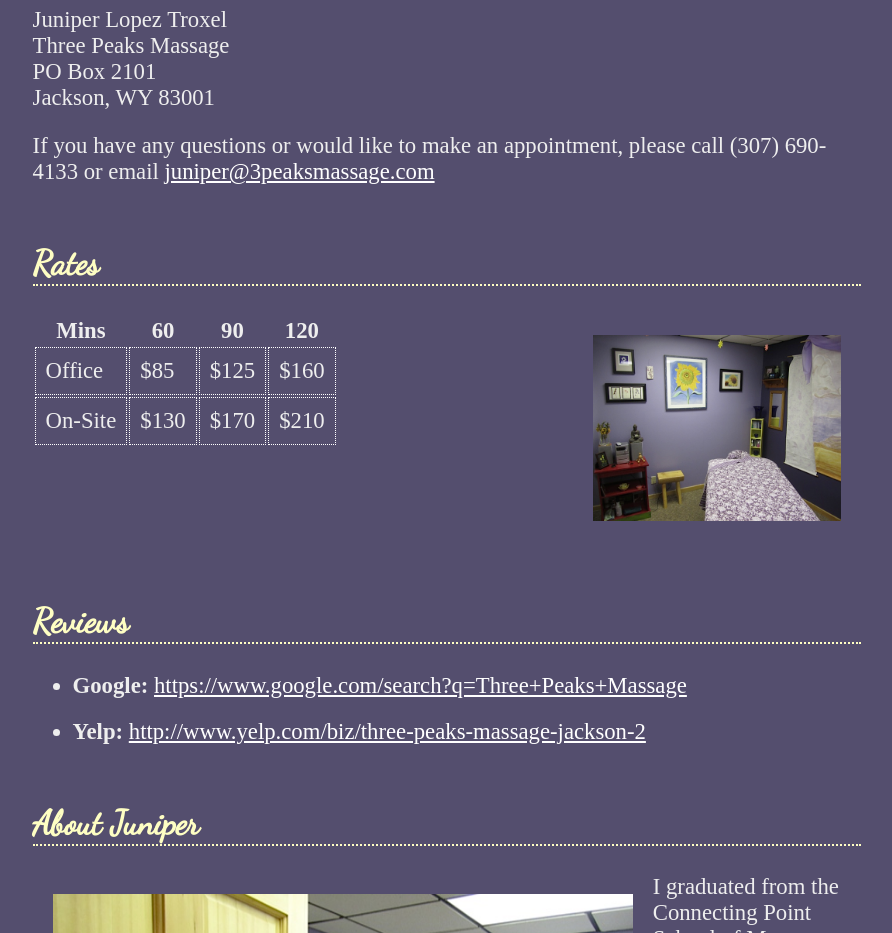
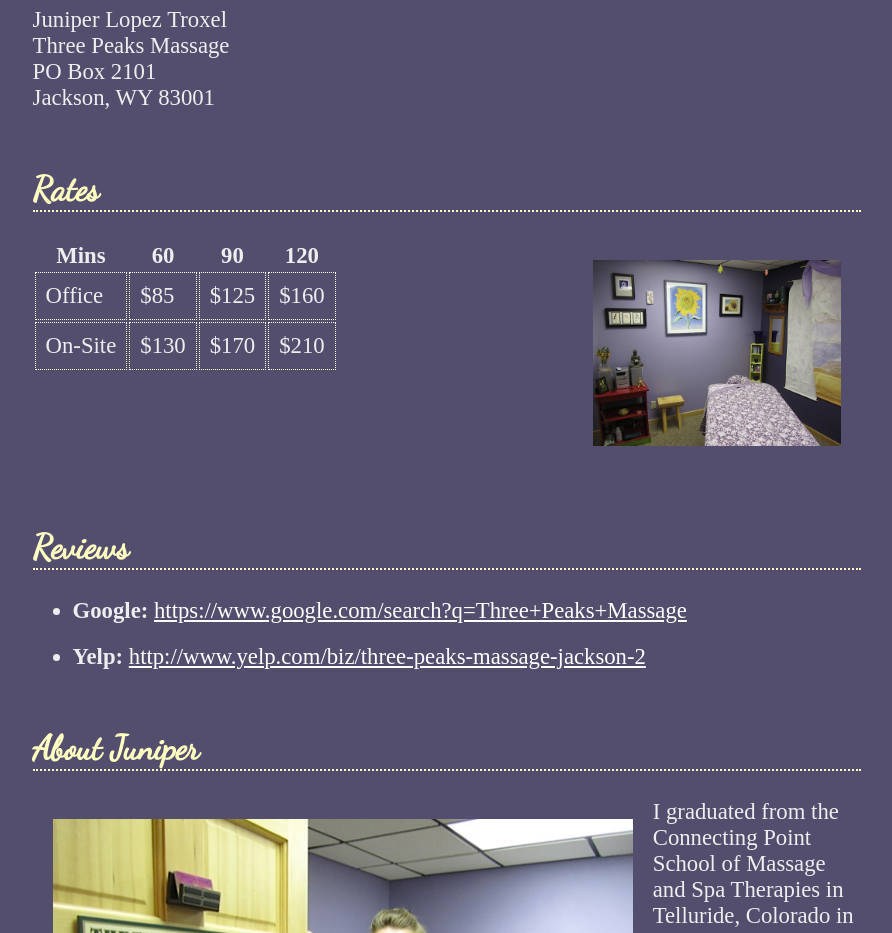
Before and after one commit to ctro/3peaks, a plain HTML site: page index.html in a window 1280 px wide. Shown: the part 1020-1953 px from the top of the page, without its empty margins (193-1085 px from the left). Drawn offline with Linux system fonts and the light colour scheme.

Commit message:
Rm contact info

```diff
--- a/index.html
+++ b/index.html
@@ -36,7 +36,6 @@
     Jackson, WY 83001<br/>
   </p>
 
-  <p>If you have any questions or would like to make an appointment, please call (307) 690-4133 or email <a href="mailto:juniper@3peaksmassage.com">juniper@3peaksmassage.com</a></p>
 </div>
 
 <div id="rates">
```
